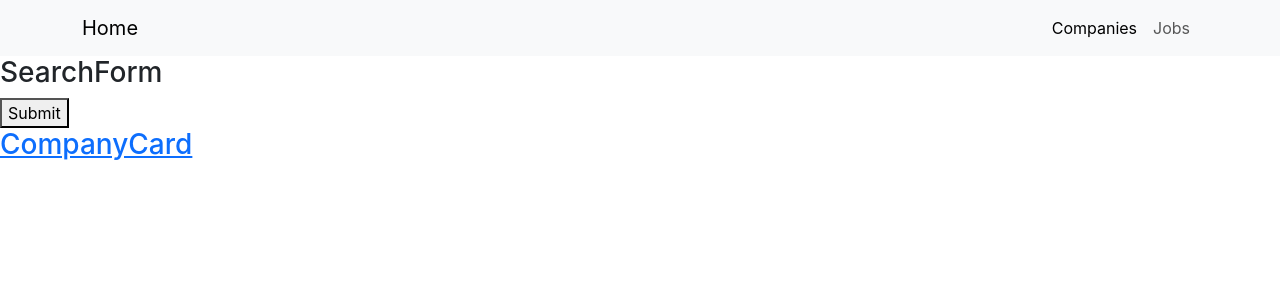
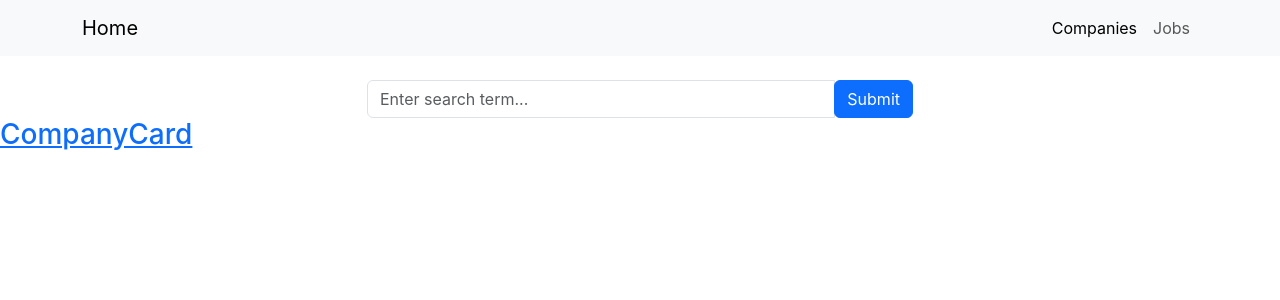
Before and after one commit to camrandev/jobly-frontend, a React (Create React App) app: page /companies in a window 1280 px wide. Shown: the top 300 px of the page. Built offline with nearby package versions, Linux system fonts and the light colour scheme; no server answers.

Commit message:
working on search form for companies

```diff
--- a/src/CompaniesList.js
+++ b/src/CompaniesList.js
@@ -23,19 +23,32 @@ function CompaniesList() {
     companies: [],
   });
 
+  async function getCompanies() {
+    const companies = await JoblyApi.getCompanies();
+    setData({
+      isLoading: false,
+      searchBy: "",
+      companies: companies
+    });
+  }
+
   useEffect(() => {
-    async function getCompanies() {
-      const companies = await JoblyApi.getCompanies();
-      setData({
-        isLoading: false,
-        companies: companies.companies,
-      });
-    }
     getCompanies();
   }, []);
+  console.log("all companies are", data.companies)
 
-  console.log(data.companies)
   //function to pass down to searchform
+  async function submitSearch(str){
+    console.log("searching by>>>", str)
+    const res = await JoblyApi.getCompany(str);
+    console.log("res is ", res)
+    setData({
+      isLoading: false,
+      searchBy: "",
+      companies: res
+    });
+
+  }
   //hit our API with whatever term is in search term
   //set state in this component to the result of that API call
 
@@ -46,7 +59,7 @@ function CompaniesList() {
   return (
     <div>
       <div>
-        <SearchForm />
+        <SearchForm submitSearch={submitSearch}/>
         <CompanyCard />
         {/* {renderFunction()} */}
       </div>
--- a/src/SearchForm.js
+++ b/src/SearchForm.js
@@ -1,4 +1,5 @@
-import React from 'react';
+import React, { useState } from "react";
+
 
  /** DESCRIPTION
 *
@@ -10,14 +11,47 @@ import React from 'react';
 */
 
 //will take prop -> handleSubmit
-function SearchForm () {
+function SearchForm ({ submitSearch }) {
+  const [formData, setFormData] = useState({
+    searchBy: ""
+  });
+
+  function handleChange(evt) {
+    const { name, value } = evt.target;
+    setFormData(fData => ({
+      ...fData,
+      [name]: value,
+    }));
+    console.log("Updated search by is", formData.searchBy)
+  }
 
   return (
-    <div>
-      <h3>SearchForm</h3>
-      <button>Submit</button>
+    <div className="container mt-4">
+      <div className="row justify-content-center">
+        <div className="col-md-6">
+          <form onSubmit={() => submitSearch(formData.searchBy)}>
+            <div className="input-group">
+              <input
+                id="searchBy"
+                name="searchBy"
+                value={formData.searchBy}
+                onChange={handleChange}
+                className="form-control"
+                placeholder="Enter search term..."
+              />
+              <div className="input-group-append">
+                <button className="btn btn-primary" type="submit">
+                  Submit
+                </button>
+              </div>
+            </div>
+          </form>
+        </div>
+      </div>
     </div>
-  )
+  );
 }
 
+
+
 export default SearchForm;
```
